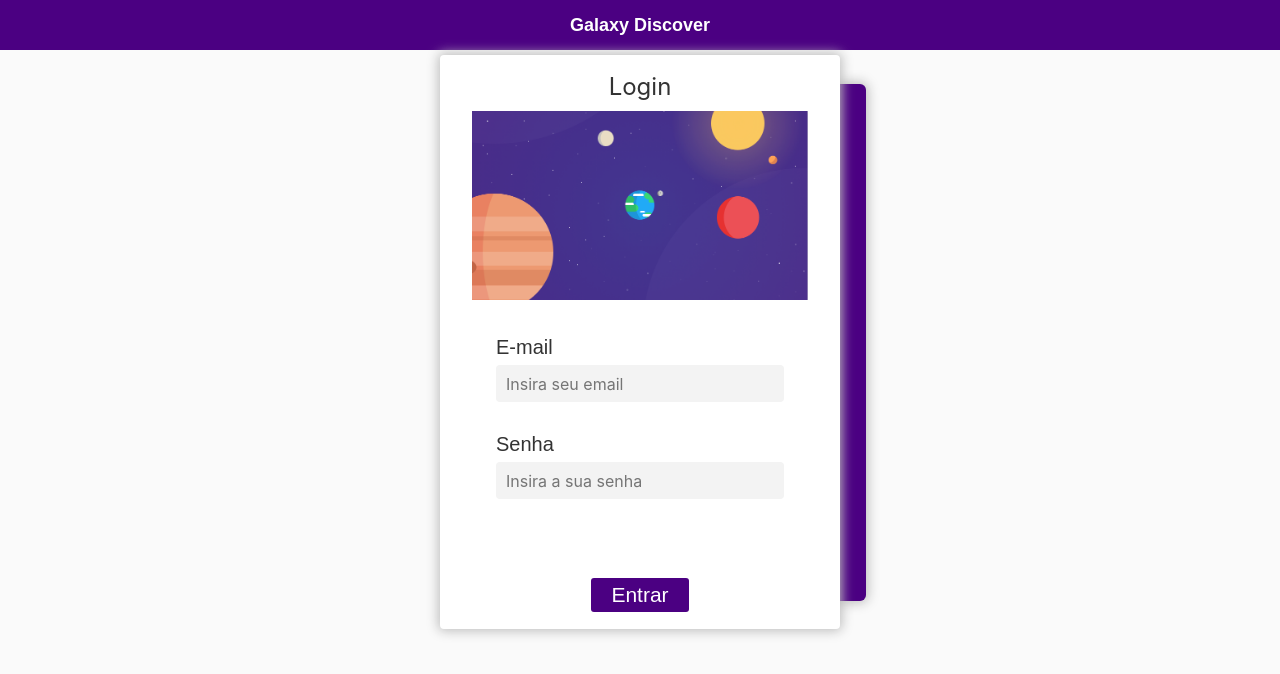
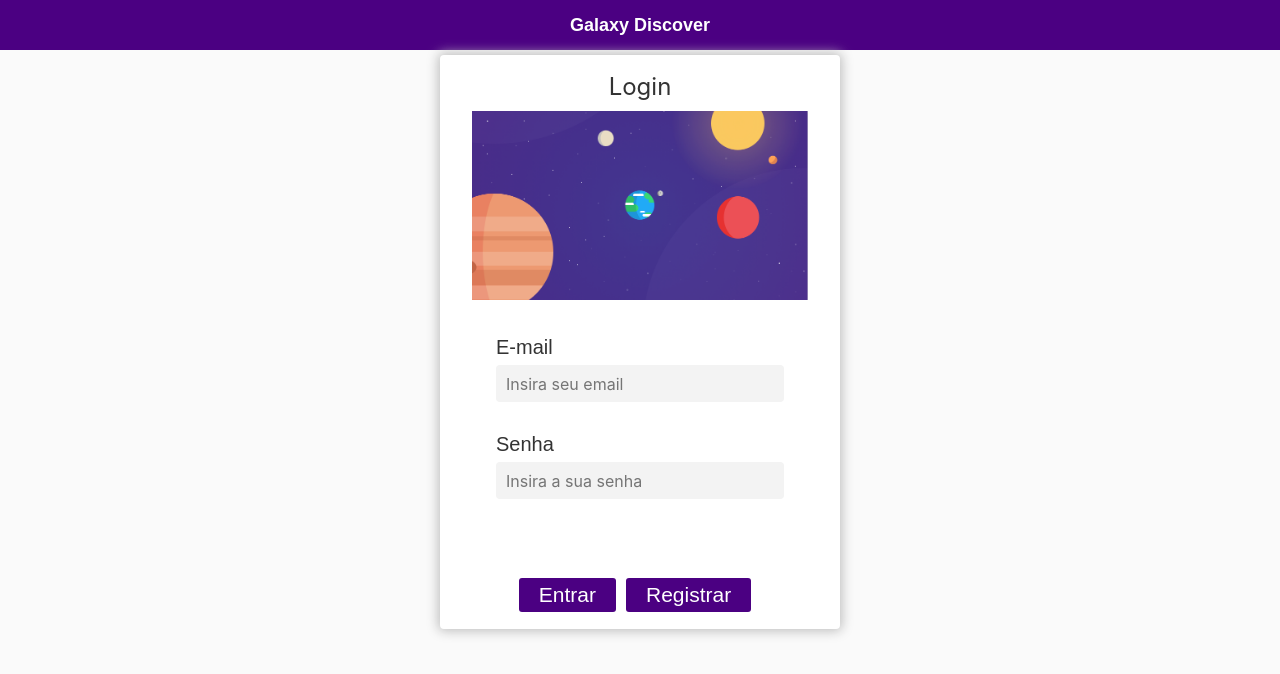
Before and after one commit to 02David03/Cosmus-System, a React (Create React App) app: page /Sistema-Planetario_edit/1 in a window 1280 px wide. Shown: the top 674 px of the page. Built offline with nearby package versions, Linux system fonts and the light colour scheme; no server answers.

Commit message:
login update

```diff
--- a/src/pages/index.jsx
+++ b/src/pages/index.jsx
@@ -10,25 +10,10 @@ class Transition extends React.Component {
         };
     }
 
-    changeState() {
-        const {isLogginActive} = this.state;
-        if(isLogginActive) {
-            this.rightSide.classList.remove("right");
-            this.rightSide.classList.add("left");
-        } else {
-            this.rightSide.classList.remove("left");
-            this.rightSide.classList.add("right");
-        }
-
-        this.setState( prevState => ({ isLogginActive : !prevState.isLogginActive}))
-    }
-
 
     render() {
 
         const {isLogginActive} = this.state;
-        const current = isLogginActive ? "Registrar-se" : "Entrar";
-        const currentActive = isLogginActive ? "Entrar" : "Registrar-se";
         return(
         <div className = "Transition">
             <div className= "login">
@@ -40,19 +25,11 @@ class Transition extends React.Component {
                         <Register containerRef = {(ref) => this.current = ref }/>
                     )}
                 </div>
-                <RightSide current = {current} containerRef = {ref => this.rightSide = ref} onClick = {this.changeState.bind(this)}/>
             </div>
         </div>
         );
     }
 }
 
-const RightSide = props => {
-    return  <div className ="right-side" ref = {props.containerRef} onClick= {props.onClick}>
-            <div className = "inner-container">
-            <div className = "text"> {props.current}</div>
-        </div>
-    </div>
-}
 
 export default Transition;
--- a/src/pages/login/login.jsx
+++ b/src/pages/login/login.jsx
@@ -8,12 +8,22 @@ export class Login extends Component {
     constructor(props) {
         super(props);
         this.login = this.login.bind(this);
+        this.signUp = this.signUp.bind(this);
         this.handleChange = this.handleChange.bind(this);
         this.state = {
             email:'',
             password: '',
 
         }
+    }
+
+    signUp(e) {
+        e.preventDefault();
+        fire.auth().createUserWithEmailAndPassword(this.state.email, this.state.password).then ((u) => {
+        })
+        .catch((error) => {
+            alert(error);
+        });
     }
 
     login(e) {
@@ -52,6 +62,9 @@ export class Login extends Component {
                 <button type = "submit" onClick = {this.login} className = "btn">
                     Entrar
                 </button>
+                <button type = "submit" onClick = {this.signUp} className = "btn">
+                    Registrar
+                </button>
             </div>
         </div>
         )
--- a/src/pages/login/styles.scss
+++ b/src/pages/login/styles.scss
@@ -71,6 +71,7 @@
         color: #fff;
         border-radius: 3px;
         transition: all 250ms ease-in-out;
+        margin-right: 10px;
         cursor: pointer;
         &:hover {
             background-color: rgb(131, 26, 230)
```
